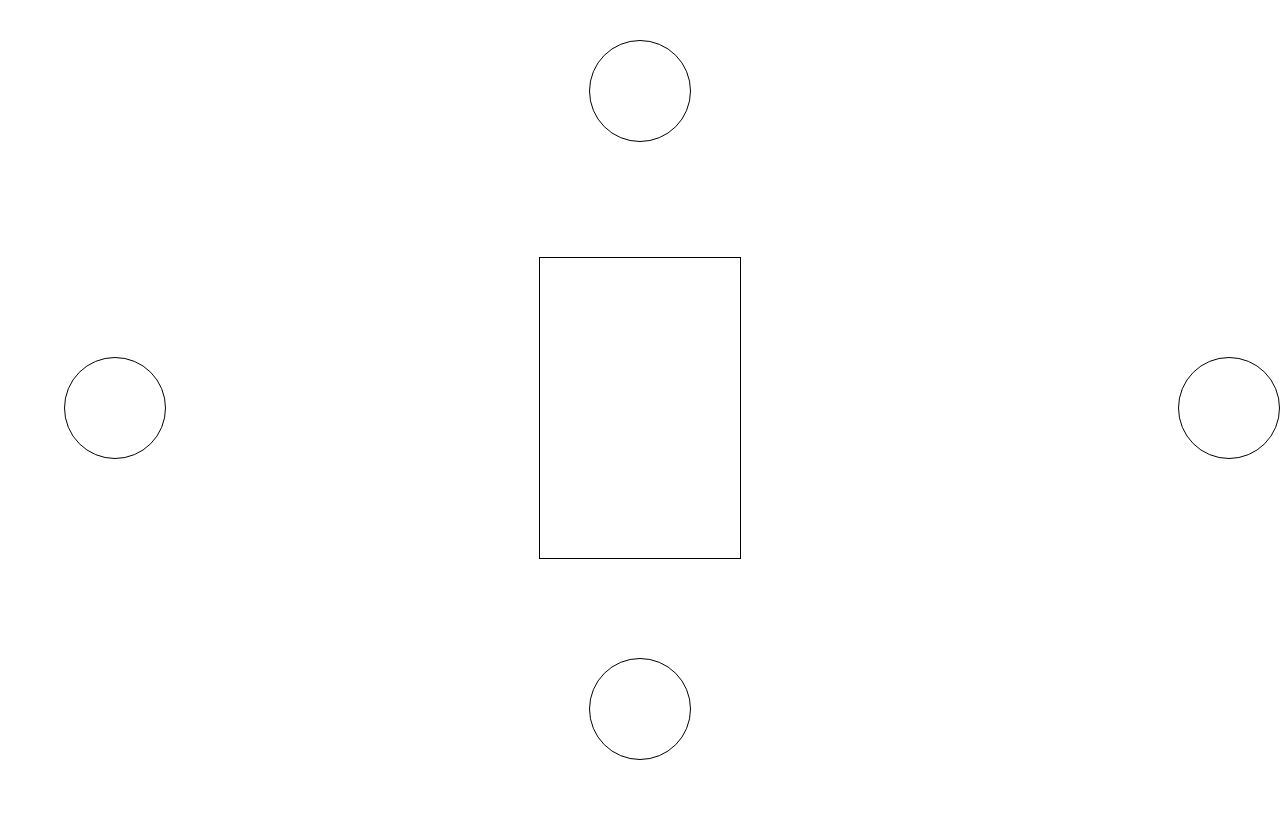
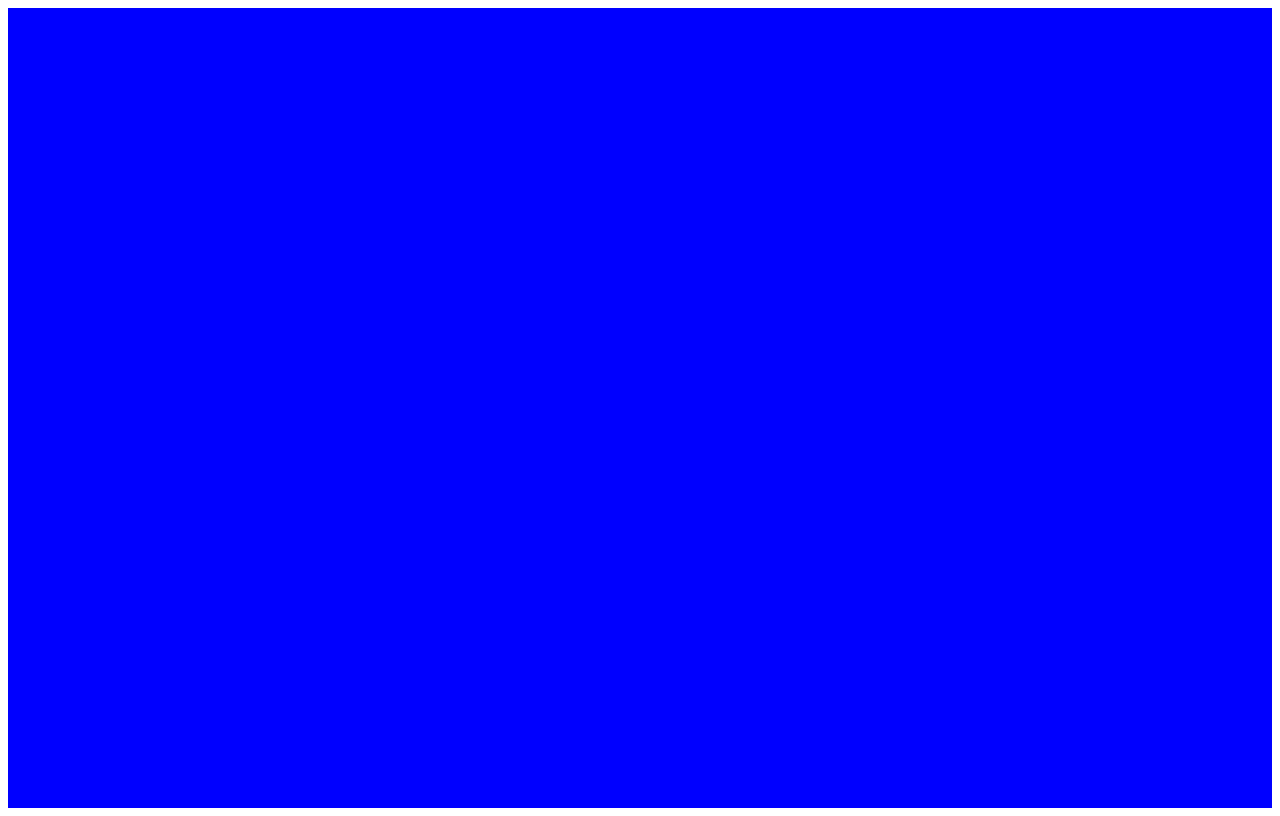
Before and after one commit to BBotond1/w3-practice, a plain HTML site: page frontend/index.html in a window 1280 px wide. Drawn offline with Linux system fonts and the light colour scheme.

Commit message:
new files

```diff
--- a/frontend/index.html
+++ b/frontend/index.html
@@ -6,14 +6,11 @@
 	<meta name="viewport" content="width=device-width, initial-scale=1.0">
 	<title>This is FRONTEND</title>
 	<link rel="stylesheet" href="style.css">
+	<script src="script.js" defer></script>
 </head>
 <body>
-	<div class="root">
-		<div class="box"></div>
-		<div class="top-circle circle"></div>
-		<div class="left-circle circle"></div>
-		<div class="right-circle circle"></div>
-		<div class="bottom-circle circle"></div>
+	<div id="root">
+
 	</div>
 
 </body>
--- a/frontend/style.css
+++ b/frontend/style.css
@@ -1,4 +1,5 @@
-.root {
+#root {
+  background-color: blue;
   display: flex;
   align-items: center;
   justify-content: center;
```
